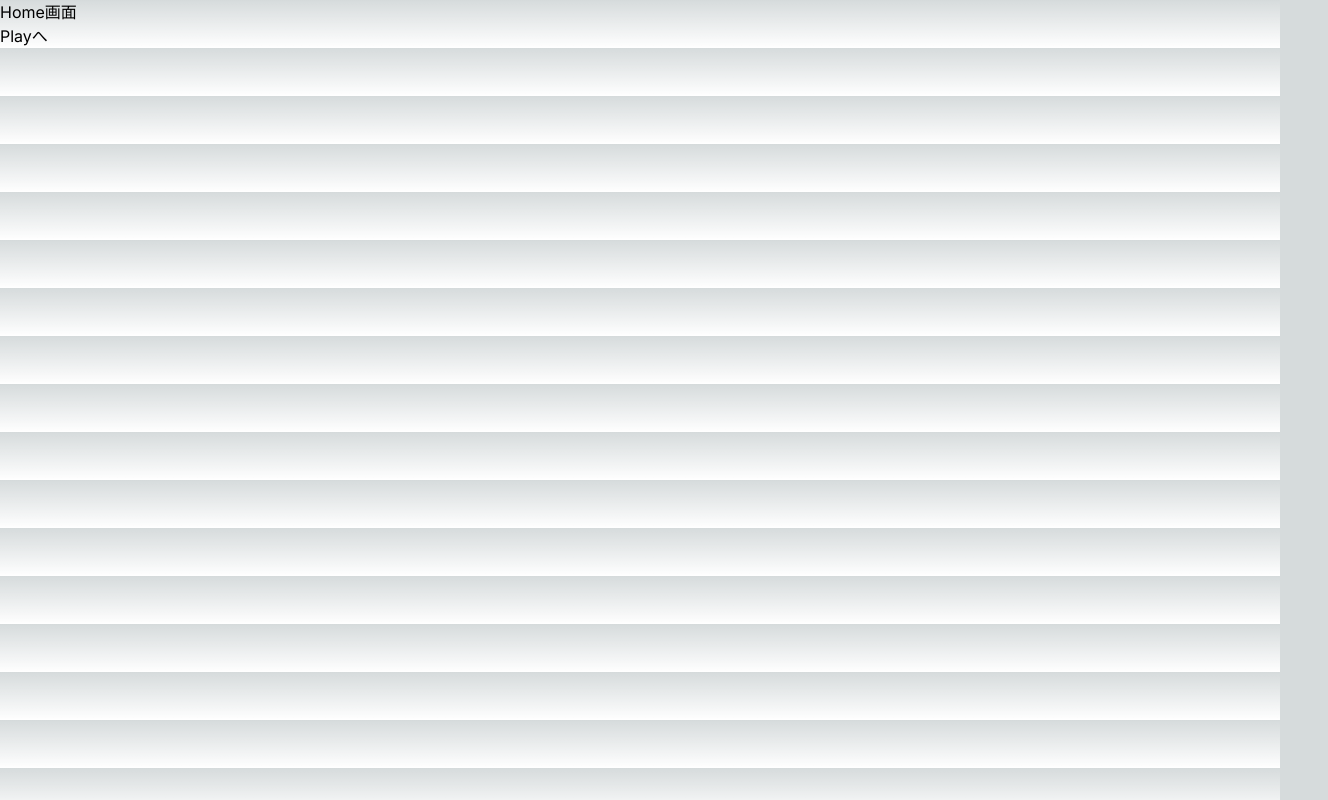
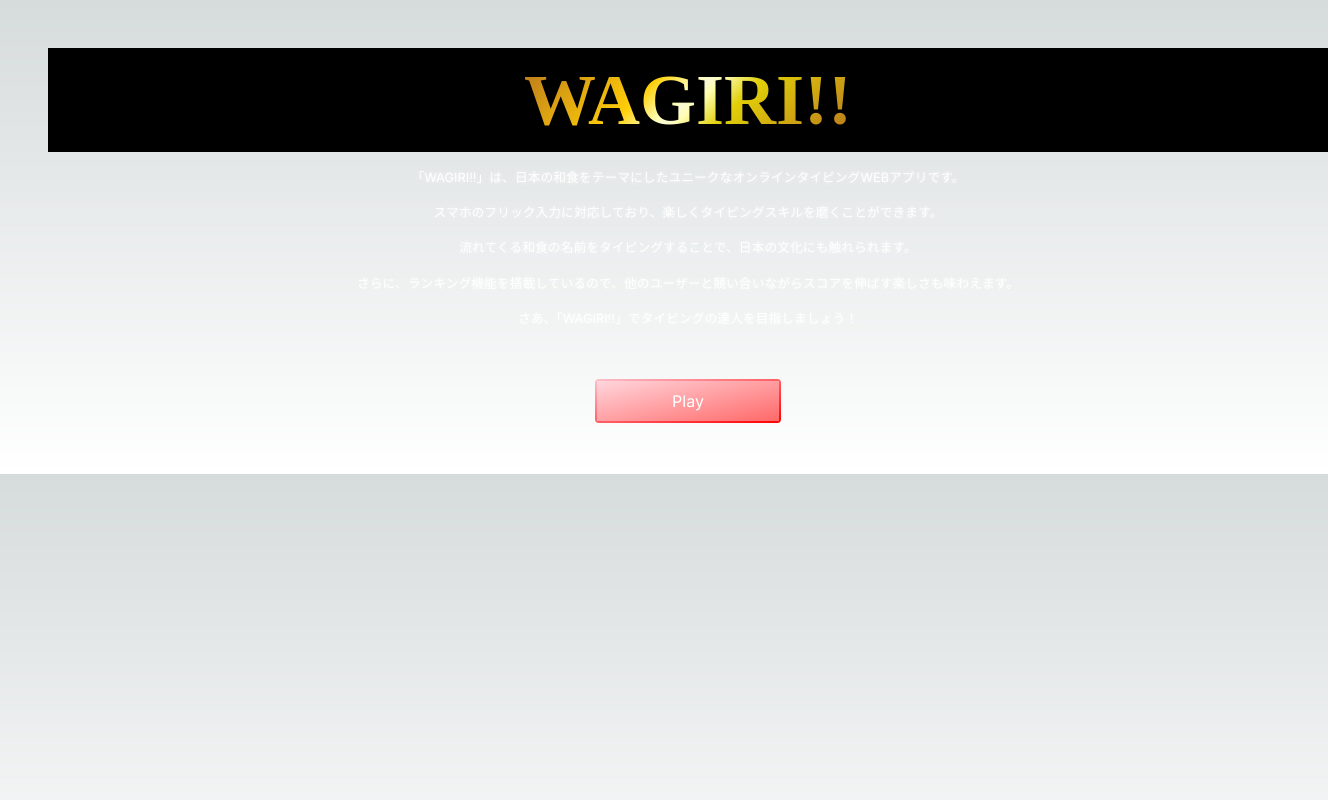
Before and after one commit to TCU-DC/FlickGameFront, a Next.js app: page / in a window 1280 px wide. Shown: the whole page, 1328 px wide, since content can reach past the window. Built offline with nearby package versions, Linux system fonts and the light colour scheme.

Commit message:
feat: top-pageのcssを変更した

```diff
--- a/app/globals.css
+++ b/app/globals.css
@@ -26,6 +26,76 @@ body {
     rgb(var(--background-start-rgb));
 }
 
+.container {
+  margin: 3rem;
+  text-align: center;
+}
+
+.title {
+  font-family: "ヒラギノ明朝 Pro W3", "Hiragino Mincho Pro",
+    "Hiragino Mincho ProN", "HGS明朝E", "ＭＳ Ｐ明朝", serif;
+  padding: 1rem 2rem;
+  color: #fff;
+  background: #000;
+}
+
+.title span {
+  background-image: -webkit-linear-gradient(
+    315deg,
+    #b8751e 0%,
+    #ffce08 37%,
+    #fefeb2 47%,
+    #fafad6 50%,
+    #fefeb2 53%,
+    #e1ce08 63%,
+    #b8751e 100%
+  );
+  background-image: linear-gradient(
+    135deg,
+    #b8751e 0%,
+    #ffce08 37%,
+    #fefeb2 47%,
+    #fafad6 50%,
+    #fefeb2 53%,
+    #e1ce08 63%,
+    #b8751e 100%
+  );
+  -webkit-background-clip: text;
+  -webkit-text-fill-color: transparent;
+}
+
+.explain {
+  width: 80%;
+  margin: 1rem auto;
+  font-size: 0.8rem;
+  color: #ffffff;
+  text-shadow: 0 0 5px rgba(255, 255, 255, 0.7);
+}
+
+.button {
+  margin-top: 2rem;
+  padding: 0.5rem 1rem;
+  width: 12rem;
+  border-radius: 0.25rem;
+  background: rgba(255, 255, 255, 0.4); /* 背景を白に設定 */
+  color: white;
+  border: 5px solid transparent; /* 透明なアウトラインを設定 */
+  background-clip: padding-box; /* 背景クリップをpadding-boxに設定 */
+  position: relative;
+}
+
+.button::before {
+  content: "";
+  position: absolute;
+  top: -2px;
+  left: -2px;
+  right: -2px;
+  bottom: -2px;
+  border-radius: 0.25rem;
+  background: linear-gradient(to bottom right, pink, red);
+  z-index: -1; /* ボタンの後ろに表示 */
+}
+
 @layer utilities {
   .text-balance {
     text-wrap: balance;
--- a/app/page.tsx
+++ b/app/page.tsx
@@ -2,9 +2,28 @@ import NavigateButton from "@/components/NavigateButton";
 
 export default function Home() {
   return (
-    <main>
-      <h1>Home画面</h1>
-      <NavigateButton to="play" label="Playへ" />
+    <main className="container">
+      <h2 className="text-7xl font-bold title">
+        <span>WAGIRI!!</span>
+      </h2>
+
+      <p className="explain">
+        「WAGIRI!!」は、日本の和食をテーマにしたユニークなオンラインタイピングWEBアプリです。
+      </p>
+      <p className="explain">
+        スマホのフリック入力に対応しており、楽しくタイピングスキルを磨くことができます。
+      </p>
+      <p className="explain">
+        流れてくる和食の名前をタイピングすることで、日本の文化にも触れられます。
+      </p>
+      <p className="explain">
+        さらに、ランキング機能を搭載しているので、他のユーザーと競い合いながらスコアを伸ばす楽しさも味わえます。
+      </p>
+
+      <p className="explain">
+        さあ、「WAGIRI!!」でタイピングの達人を目指しましょう！
+      </p>
+      <NavigateButton to="play" label="Play" />
     </main>
   );
 }
--- a/components/NavigateButton.tsx
+++ b/components/NavigateButton.tsx
@@ -15,7 +15,7 @@ const NavigateButton: React.FC<NavigateButtonProps> = ({ to, label }) => {
   };
 
   return (
-    <button type="button" onClick={navigateTo}>
+    <button type="button" onClick={navigateTo} className="button">
       {label}
     </button>
   );
```
